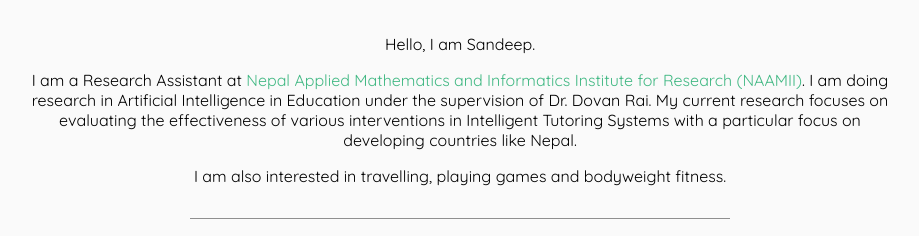
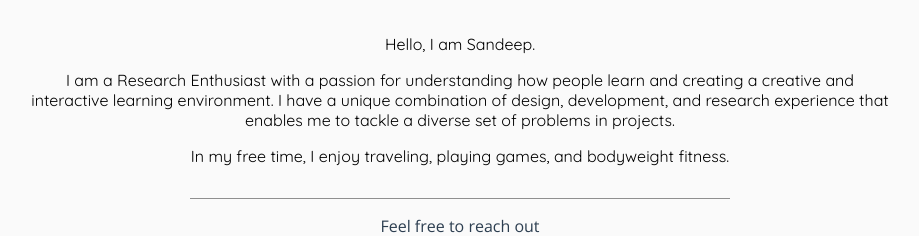
Before and after one commit to Sandeep-Sthapit/sandeep-sthapit.github.io, a Vue app: page / in a window 1280 px wide. Shown: the part 386-622 px from the top of the page, without its empty margins (180-1099 px from the left). Built offline with nearby package versions, Linux system fonts and the light colour scheme.

Commit message:
updated introduction and added some page transitions

```diff
--- a/public/index.html
+++ b/public/index.html
@@ -5,7 +5,7 @@
     <meta charset="utf-8">
     <meta http-equiv="X-UA-Compatible" content="IE=edge">
     <meta name="viewport" content="width=device-width,initial-scale=1.0">
-    <link rel="icon" href="<%= BASE_URL %>favicon.ico">
+    <link rel="icon" href="<%= BASE_URL %>Sandy.svg">
     <title>
         <%= htmlWebpackPlugin.options.title %>
     </title>
--- a/src/App.vue
+++ b/src/App.vue
@@ -13,7 +13,9 @@
       </div>
       <div class="content-container">
         <div class="contents">
-          <router-view />
+          <transition name="fade">
+            <router-view />
+          </transition>
         </div>
         <PageFooterContact />
       </div>
@@ -156,6 +158,19 @@ body * {
   font-family: Arial, Helvetica, sans-serif;
   font-weight: bold;
 }
+.fade-leave-active {
+  transition: opacity 0.25s ease;
+}
+
+.fade-enter-active{
+  transition: opacity 0.5s ease;
+  transition-delay: 0.25s;
+}
+.fade-enter-from,
+.fade-leave-to {
+  opacity: 0;
+}
+
 @media screen and (max-width: 1080px) {
   .main-container {
     width: 100%;
--- a/src/assets/data/about.js
+++ b/src/assets/data/about.js
@@ -5,7 +5,7 @@ export const introductionData = {
     },
     texts: [
         'Hello, I am Sandeep.',
-        'I am a Research Assistant at <a class="green-link" href="https://www.naamii.com.np/" target="blank">Nepal Applied Mathematics and Informatics Institute for Research (NAAMII)</a>. I am doing research in Artificial Intelligence in Education under the supervision of Dr. Dovan Rai. My current research focuses on evaluating the effectiveness of various interventions in Intelligent Tutoring Systems with a particular focus on developing countries like Nepal.',
-        'I am also interested in travelling, playing games and bodyweight fitness.'
+        'I am a Research Enthusiast with a passion for understanding how people learn and creating a creative and interactive learning environment. I have a unique combination of design, development, and research experience that enables me to tackle a diverse set of problems in projects.',
+        'In my free time, I enjoy traveling, playing games, and bodyweight fitness.'
     ]
 }
```
Also changed, not shown: public/Sandy.svg (added), 1 other file (tests, documents, lock files or other folders).
